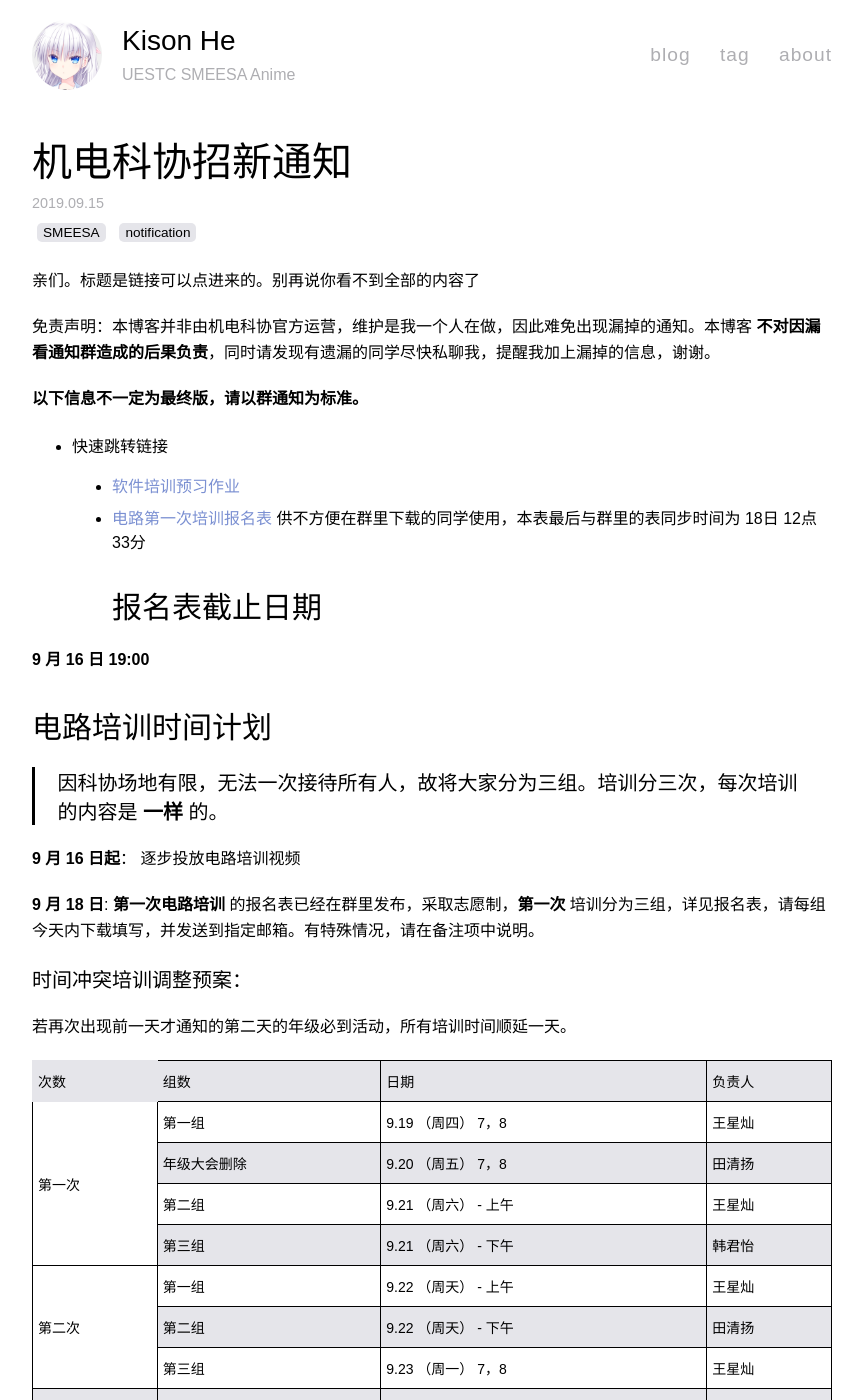
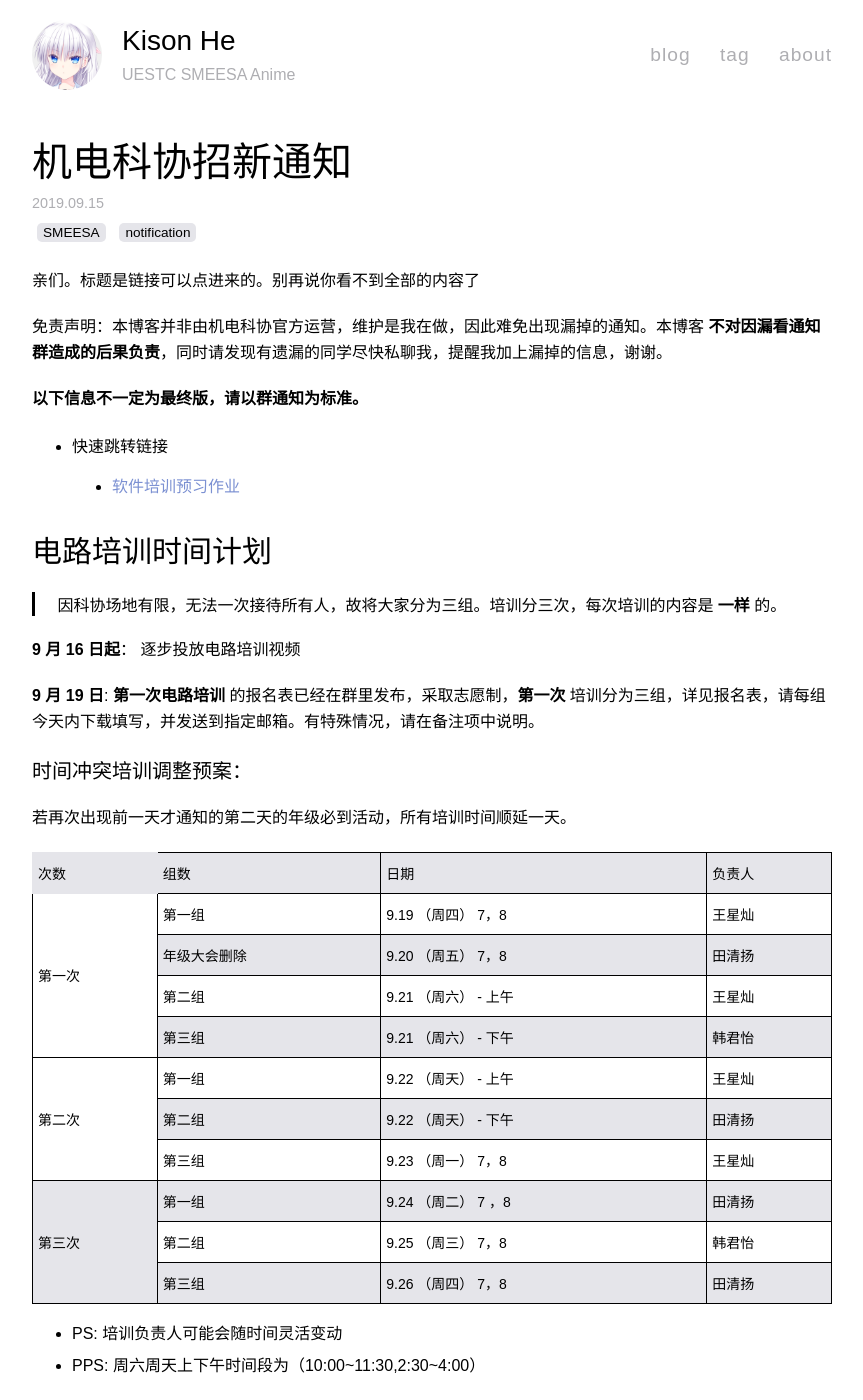
Before and after one commit to KisonHe/kisonhe.github.io, a Jekyll site: the page built from _posts/2019-09-15-SMEESA-notification.md, in a window 1280 px wide and 1400 px high. Shown: the whole window, without its empty margins (208-1071 px from the left). Built offline with Jekyll 4.4.1, drawn with Linux system fonts in a browser that asks for light colours; some of the changed text lies outside the part shown.

Commit message:
Added analytics. Removed helloworld page. Added Recommending Nothing Block. Updated information

```diff
--- a/_config.yml
+++ b/_config.yml
@@ -45,6 +45,7 @@
   - jekyll-seo-tag
 
 include:
+  - analytics.html
 
 exclude:
   - cname
--- a/_layouts/default.html
+++ b/_layouts/default.html
@@ -6,5 +6,8 @@
 {% include navigation.html %}
 <body>
   {{ content }}
+  {% if jekyll.environment == 'production' %}
+  {% include analytics.html %}
+  {% endif %}
 </body>
 </html>
--- a/_posts/2019-09-15-SMEESA-notification.md
+++ b/_posts/2019-09-15-SMEESA-notification.md
@@ -6,22 +6,18 @@
 
 亲们。标题是链接可以点进来的。别再说你看不到全部的内容了
 
-免责声明：本博客并非由机电科协官方运营，维护是我一个人在做，因此难免出现漏掉的通知。本博客 **不对因漏看通知群造成的后果负责**，同时请发现有遗漏的同学尽快私聊我，提醒我加上漏掉的信息，谢谢。
+免责声明：本博客并非由机电科协官方运营，维护是我在做，因此难免出现漏掉的通知。本博客 **不对因漏看通知群造成的后果负责**，同时请发现有遗漏的同学尽快私聊我，提醒我加上漏掉的信息，谢谢。
 
 **以下信息不一定为最终版，请以群通知为标准。**
 - 快速跳转链接
     - <a href="#softwareHomework">软件培训预习作业</a>
-    - <a href="/asset/files/2019/电路第一次培训报名表.xlsx">电路第一次培训报名表</a> 供不方便在群里下载的同学使用，本表最后与群里的表同步时间为 18日 12点33分
-##  报名表截止日期
-
-**9 月 16 日 19:00**
 
 ## 电路培训时间计划
-> ### 因科协场地有限，无法一次接待所有人，故将大家分为三组。培训分三次，每次培训的内容是 **一样** 的。
+> #### 因科协场地有限，无法一次接待所有人，故将大家分为三组。培训分三次，每次培训的内容是 **一样** 的。
 
 **9 月 16 日起**： 逐步投放电路培训视频
 
-**9 月 18 日**: **第一次电路培训** 的报名表已经在群里发布，采取志愿制，**第一次** 培训分为三组，详见报名表，请每组今天内下载填写，并发送到指定邮箱。有特殊情况，请在备注项中说明。
+**9 月 19 日**: **第一次电路培训** 的报名表已经在群里发布，采取志愿制，**第一次** 培训分为三组，详见报名表，请每组今天内下载填写，并发送到指定邮箱。有特殊情况，请在备注项中说明。
 
 ### 时间冲突培训调整预案：
 若再次出现前一天才通知的第二天的年级必到活动，所有培训时间顺延一天。
@@ -97,6 +93,7 @@
 
 
 - PS: 培训负责人可能会随时间灵活变动
+- PPS: 周六周天上下午时间段为（10:00~11:30,2:30~4:00）
 
 --><span class="heimu" title="你知道的太多了">这里推荐星灿学长的课堂哦，他不仅技术强大还很耐心哦 (≧∇≦)b</span><--
 
@@ -152,3 +150,7 @@
 
 > Q5：我啥也不懂咋办
 > A5：去看书
+
+## 推荐
+
+顺便给大家推荐一下, 我的博客模板提供者所开发的 [nothingblock](https://github.com/dorjmi/nothingblock) 项目. 这个项目致力于为大家提供清爽的桌面端网上冲浪体验, 大家可以试试啊. (顺便 star 一下啦)
```
Also changed, not shown: other parts of _posts/2019-09-15-SMEESA-notification.md (+2 -1 lines), _includes/analytics.html (added, +9 -0 lines), _posts/2019-09-15-hello-world.md (deleted, +0 -17 lines), _posts/2019-09-17-software-edu-pre-homework-1.md (+3 -0 lines), page/404.md (+1 -1 lines), page/about.md (+6 -0 lines), asset/images/2019-09/waifu.png (deleted).
